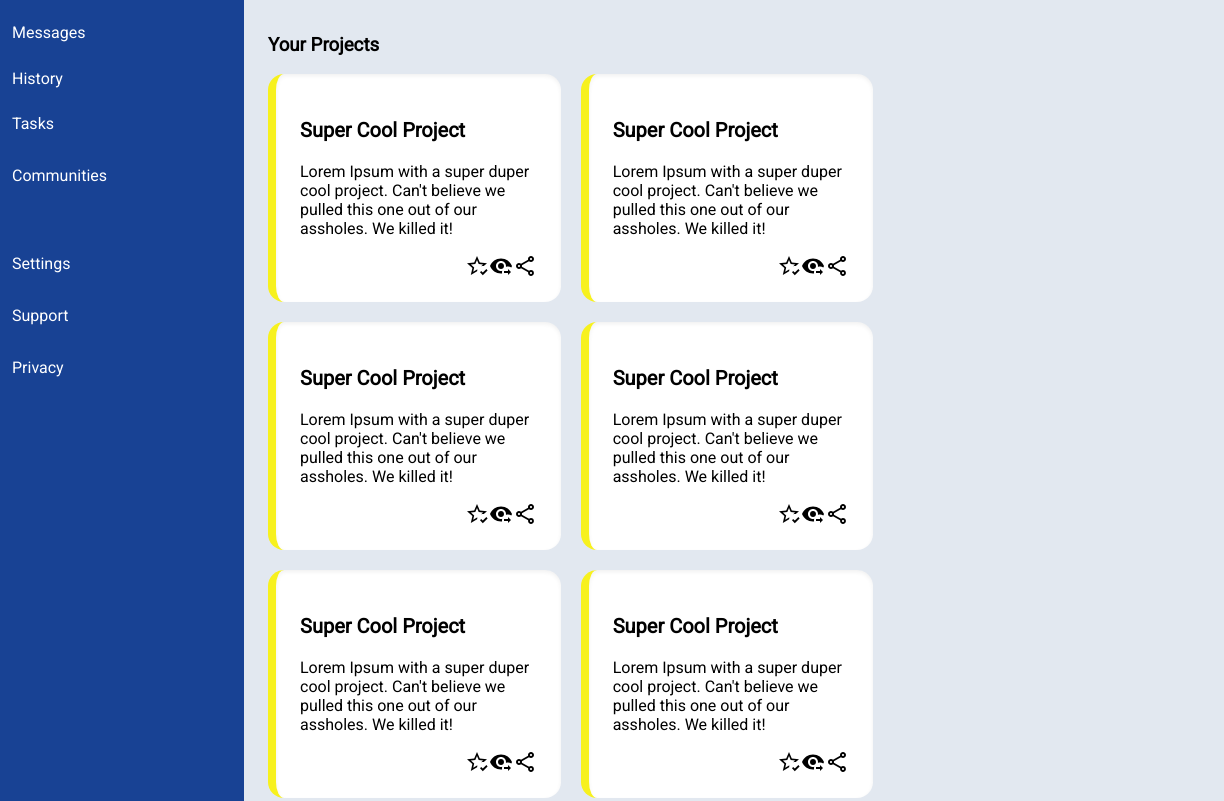
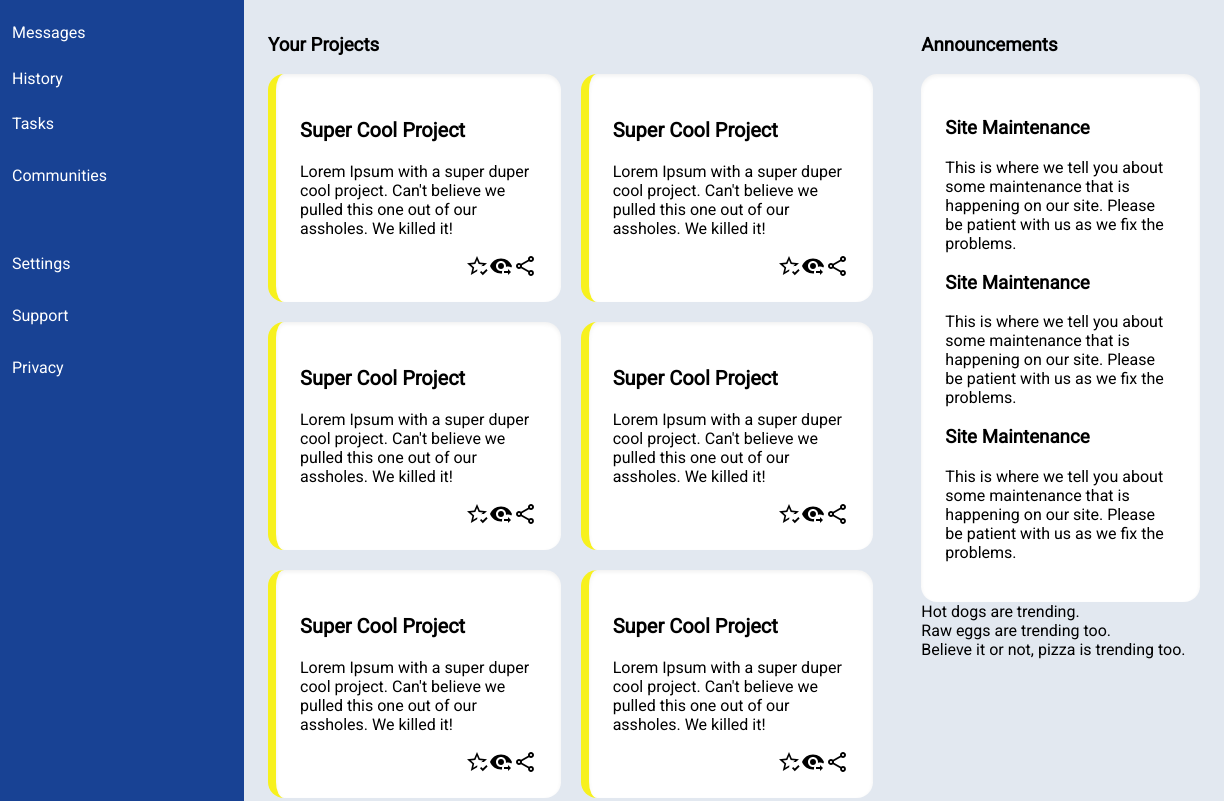
Before and after one commit to jonnyvector/dashboard-project, a plain HTML site: page index.html in a window 1280 px wide. Shown: the part 191-992 px from the top of the page, 56-1280 px from the left. Drawn offline with Linux system fonts and the light colour scheme.

Commit message:
content-right styles and announcements container

```diff
--- a/index.html
+++ b/index.html
@@ -184,8 +184,40 @@
             </div>
           </div>
           <div class="content-right">
-            <div class="announcements"></div>
-            <div class="trending"></div>
+            <h3>Announcements</h3>
+            <div class="announcements-container">
+              <div class="announcement">
+                <h3>Site Maintenance</h3>
+                <p>
+                  This is where we tell you about some maintenance that is
+                  happening on our site. Please be patient with us as we fix the
+                  problems.
+                </p>
+              </div>
+              <div class="announcement">
+                <h3>Site Maintenance</h3>
+                <p>
+                  This is where we tell you about some maintenance that is
+                  happening on our site. Please be patient with us as we fix the
+                  problems.
+                </p>
+              </div>
+              <div class="announcement">
+                <h3>Site Maintenance</h3>
+                <p>
+                  This is where we tell you about some maintenance that is
+                  happening on our site. Please be patient with us as we fix the
+                  problems.
+                </p>
+              </div>
+            </div>
+            <div class="trending-container">
+              <div class="trending">Hot dogs are trending.</div>
+              <div class="trending">Raw eggs are trending too.</div>
+              <div class="trending">
+                Believe it or not, pizza is trending too.
+              </div>
+            </div>
           </div>
         </div>
       </div>
--- a/style.css
+++ b/style.css
@@ -68,13 +68,20 @@ li {
 
 .content-left {
   grid-area: 1/1/4/3;
-  /* border: 3px solid black; */
   padding: 1.5rem;
 }
 
 .content-right {
-  grid-area: 4/3/4/4;
-  border: 1px solid black;
+  padding: 1.5rem;
+  grid-area: 1/3/4/4;
+  /* border: 1px solid black; */
+}
+
+.announcements-container {
+  background-color: white;
+  padding: 1.5rem;
+  border-radius: 1rem;
+  box-shadow: rgba(0, 0, 0, 0.06) 0px 2px 4px 0px inset;
 }
 
 .header-container {
```
